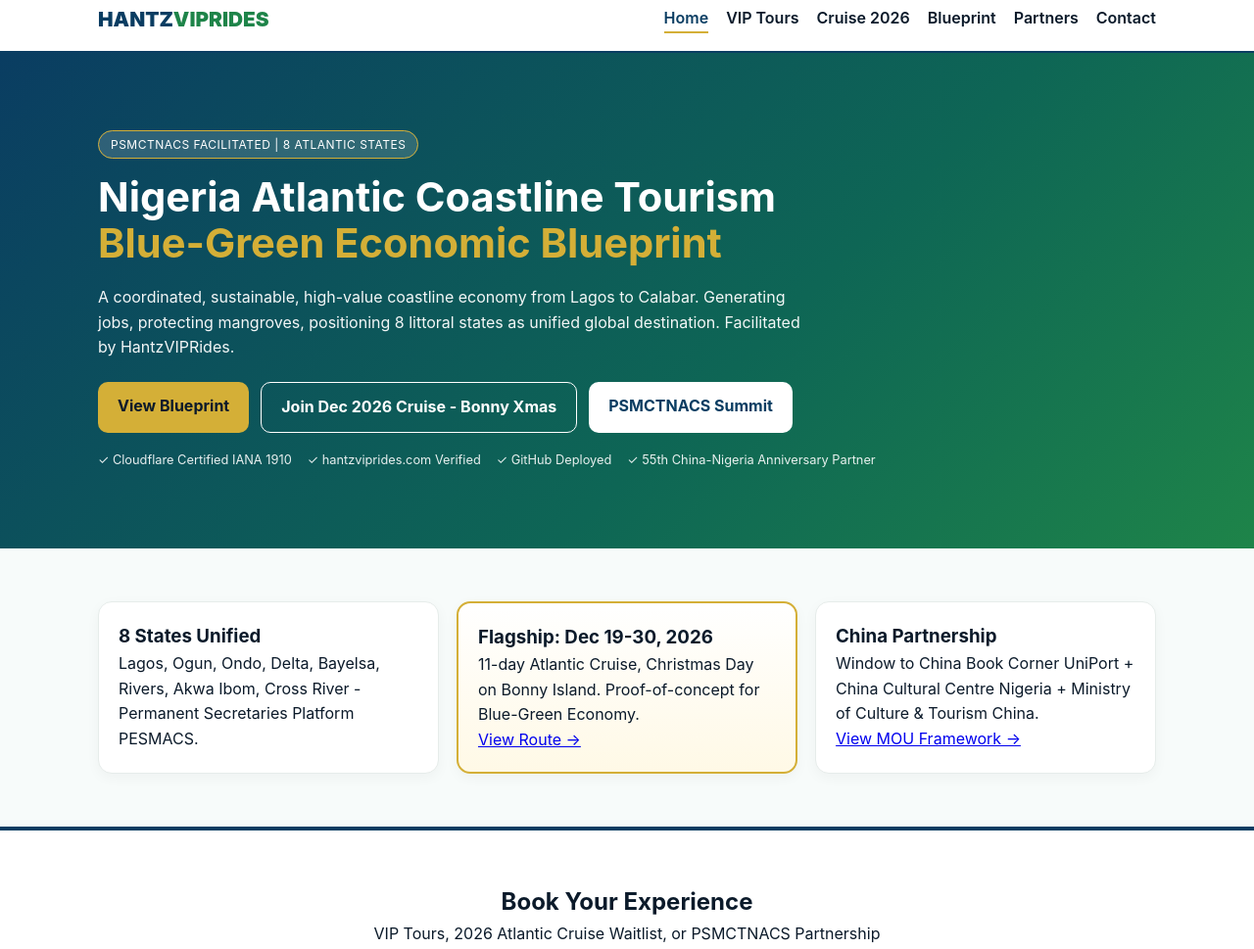
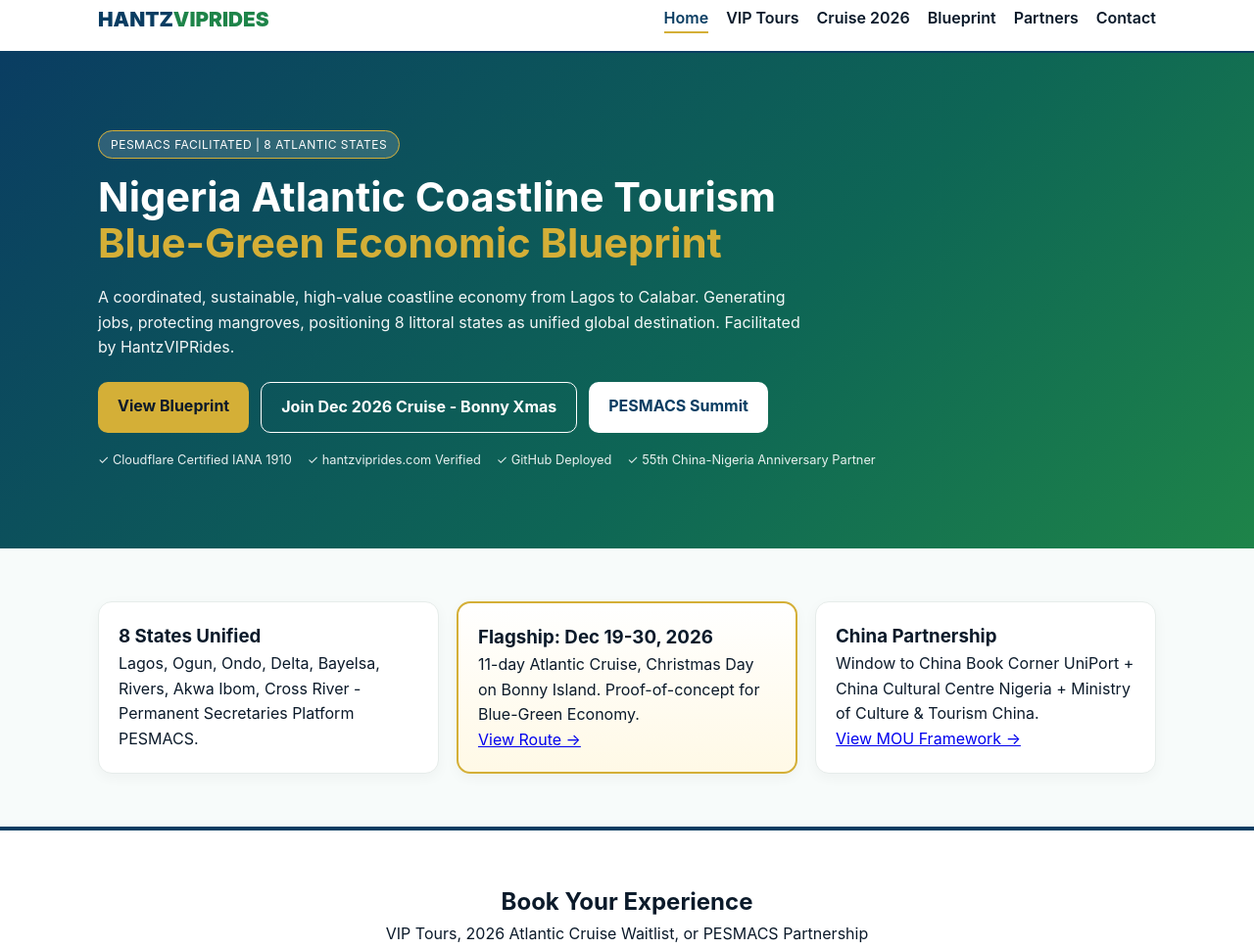
Before and after one commit to movesmarthantzviprides-cyber/hantzviprides-com, a plain HTML site: page index.html in a window 1280 px wide. Shown: the part 12-981 px from the top of the page at 98% size. Drawn offline with Linux system fonts and the light colour scheme.

Commit message:
Update index.html
add corrections

```diff
--- a/index.html
+++ b/index.html
@@ -23,13 +23,13 @@
 
 <section class="hero">
   <div class="container">
-    <span class="badge">PSMCTNACS FACILITATED | 8 ATLANTIC STATES</span>
+    <span class="badge">PESMACS FACILITATED | 8 ATLANTIC STATES</span>
     <h1>Nigeria Atlantic Coastline Tourism <br><span>Blue-Green Economic Blueprint</span></h1>
     <p>A coordinated, sustainable, high-value coastline economy from Lagos to Calabar. Generating jobs, protecting mangroves, positioning 8 littoral states as unified global destination. Facilitated by HantzVIPRides.</p>
     <div class="cta-row">
       <a href="pages/blue-green.html" class="btn btn-primary">View Blueprint</a>
       <a href="pages/cruise.html" class="btn btn-ghost">Join Dec 2026 Cruise - Bonny Xmas</a>
-      <a href="#booking" class="btn btn-gold">PSMCTNACS Summit</a>
+      <a href="#booking" class="btn btn-gold">PESMACS Summit</a>
     </div>
     <div class="trust">
       <span>✓ Cloudflare Certified IANA 1910</span><span>✓ hantzviprides.com Verified</span><span>✓ GitHub Deployed</span><span>✓ 55th China-Nigeria Anniversary Partner</span>
@@ -50,12 +50,12 @@
   <div class="container">
     <div class="section-header">
       <h2>Book Your Experience</h2>
-      <p>VIP Tours, 2026 Atlantic Cruise Waitlist, or PSMCTNACS Partnership</p>
+      <p>VIP Tours, 2026 Atlantic Cruise Waitlist, or PESMACS Partnership</p>
     </div>
     <div class="booking-engine">
       <form id="bookingForm" class="booking-form" novalidate>
         <div class="form-grid">
-          <div class="form-group"><label>Experience *</label><select id="experience" name="experience" required><option value="">-- Select --</option><option value="VIP Tour - Bonny Island Christmas">VIP Tour - Bonny Island (Dec 2026)</option><option value="Atlantic Coastline Cruise 2026 - 12 Days">Atlantic Coastline Cruise 2026 - 12 Days (Dec 19-30)</option><option value="Atlantic Coastline Cruise - Waitlist">Cruise 2026 - Join Waitlist</option><option value="Port Harcourt City Tour">Port Harcourt City Tour</option><option value="Intercity VIP Ride - hantzviprides.net">Intercity VIP Ride (.net)</option><option value="PSMCTNACS - Perm Sec Partnership">PSMCTNACS - State Partnership Enquiry</option><option value="China Partnership - Window to China">China Partnership - Cultural Exchange</option></select></div>
+          <div class="form-group"><label>Experience *</label><select id="experience" name="experience" required><option value="">-- Select --</option><option value="VIP Tour - Bonny Island Christmas">VIP Tour - Bonny Island (Dec 2026)</option><option value="Atlantic Coastline Cruise 2026 - 12 Days">Atlantic Coastline Cruise 2026 - 12 Days (Dec 19-30)</option><option value="Atlantic Coastline Cruise - Waitlist">Cruise 2026 - Join Waitlist</option><option value="Port Harcourt City Tour">Port Harcourt City Tour</option><option value="Intercity VIP Ride - hantzviprides.net">Intercity VIP Ride (.net)</option><option value="PSMCTNACS - Perm Sec Partnership">PESMACS - State Partnership Enquiry</option><option value="China Partnership - Window to China">China Partnership - Cultural Exchange</option></select></div>
           <div class="form-group"><label>Guests *</label><select name="guests" required><option>1</option><option>2</option><option>3-5</option><option>6-10</option><option>11-20</option><option>20+ - Corporate/State</option></select></div>
           <div class="form-group"><label>Preferred Date *</label><input type="date" name="date" required min="2026-09-20"></div>
           <div class="form-group"><label>Full Name *</label><input type="text" name="name" required placeholder="Hanson Adonye"></div>
@@ -65,12 +65,12 @@
         <div class="form-group full"><label>Notes / State / Ministry</label><textarea name="notes" rows="3" placeholder="If Perm Sec, indicate State..."></textarea></div>
         <button type="submit" class="btn btn-primary">Submit Booking Request</button>
       </form>
-      <div id="bookingSuccess" class="booking-success" hidden><h3>Thank you — request received ✅</h3><p>Your <span id="successExperience"></span> for <span id="successDate"></span> received. Confirm via WhatsApp: <a href="https://wa.me/2349065099622">09065099622</a></p><div id="cruiseExtra" hidden><p><strong>2026 Cruise:</strong> Waitlisted for Lagos-Bonny-Calabar. PSMCTNACS Summit Sept 2026 pending.</p></div></div>
+      <div id="bookingSuccess" class="booking-success" hidden><h3>Thank you — request received ✅</h3><p>Your <span id="successExperience"></span> for <span id="successDate"></span> received. Confirm via WhatsApp: <a href="https://wa.me/2349065099622">09065099622</a></p><div id="cruiseExtra" hidden><p><strong>2026 Cruise:</strong> Waitlisted for Lagos-Bonny-Calabar. PESMACS Summit Nov 2026 pending.</p></div></div>
     </div>
   </div>
 </section>
 
-<footer class="footer"><div class="container"><p>HantzVIPRides • No 20 Masa Rd & No 72 King William Dappa Pepple Rd, Bonny • hantzviprides.com • hantzviprides.net • Facilitator: PSMCTNACS</p></div></footer>
+<footer class="footer"><div class="container"><p>HantzVIPRides • No 20 Masa Rd & No 72 King William Dappa Pepple Rd, Bonny • hantzviprides.com • hantzviprides.net • Facilitator: PESMACS</p></div></footer>
 <script src="js/main.js"></script>
 </body>
   </html>
```
